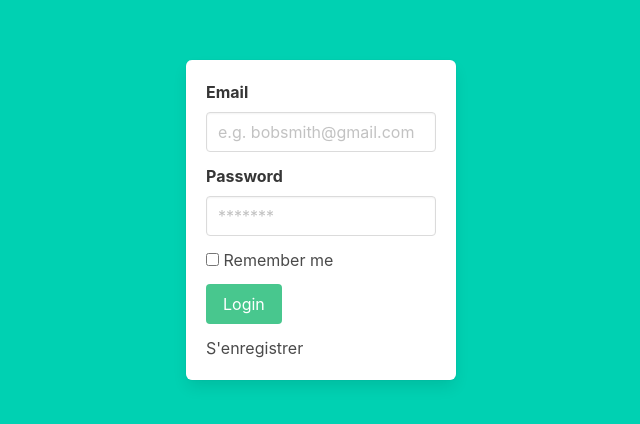
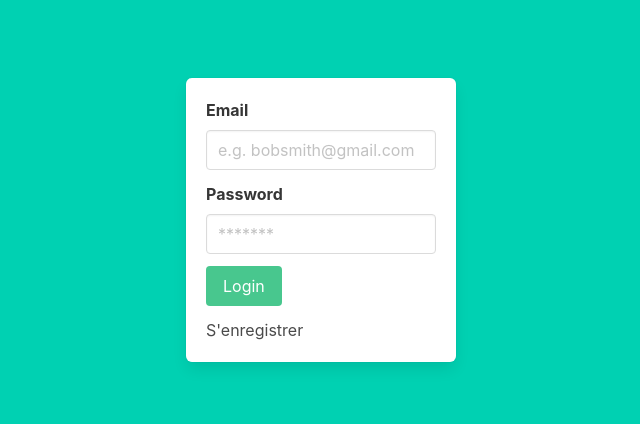
Before and after one commit to hproux/cohop, a Vue app: page /login in a window 1280 px wide. Shown: the part 180-604 px from the top of the page, without its empty margins (319-959 px from the left). Built offline with nearby package versions, Linux system fonts and the light colour scheme.

Commit message:
ajout nom des membres devant les messages

```diff
--- a/src/components/ConvDetail.vue
+++ b/src/components/ConvDetail.vue
@@ -15,7 +15,7 @@
           </p>
         </div>
         <a v-for="message in messages" class="panel-block messageBox">
-          {{message.message}}
+          <p class="nomMember tag is-light">{{getName(message)}}</p>{{message.message}}
           <button @click="afficherModal(message)" class="button is-warning is-small is-rounded is-outlined">
             <span>Modifier</span>
           </button>
@@ -116,6 +116,7 @@ export default {
         })
       },
       modifierMessage : function(){
+        console.log(this.currentmessage);
         axios.put('channels/'+this.id+'/posts/'+this.currentmessage.id,{
           message : this.messageModif,
         })
@@ -192,6 +193,9 @@ export default {
       fermerModalModif: function(){
         this.isModalModifShow = false
       },
+      getName:function(memberId){
+          return this.$store.state.members.find(elem => elem.id === memberId.member_id).fullname;
+      },
     },
     created: function(){
       if(this.$route.query.titre!=undefined && this.$route.query.id!=undefined){
@@ -200,10 +204,6 @@ export default {
         this.id = this.$route.query.id;
         axios.get('channels/'+this.id+'/posts')
         .then((response)=>{
-        /*if(response.data.length==0){
-        this.$router.push('/');
-      }*/
-
           this.messages = response.data;
         })
         .catch((error)=>{
@@ -219,6 +219,10 @@ export default {
 
 <!-- Add "scoped" attribute to limit CSS to this component only -->
 <style scoped>
+  .nomMember{
+    margin-right: 1%;
+  }
+
   .panelConv{
     padding-bottom: 3%;
   }
--- a/src/components/Conversations.vue
+++ b/src/components/Conversations.vue
@@ -54,7 +54,6 @@ export default {
   },
   methods:{
     voirConversation: function(param){
-      console.log(param)
       this.$router.push({ name: 'ConvDetail', query: { titre: param.topic, id : param.id, tags : param.label}})
     },
     creerConversation: function(){
--- a/src/components/Login.vue
+++ b/src/components/Login.vue
@@ -13,12 +13,6 @@
                 <div class="field">
                   <label for="" class="label">Password</label>
                   <input type="password" v-model='password' placeholder="*******" class="input" name="password" required>
-                </div>
-                <div class="field">
-                  <label for="checkbox" class="checkbox">
-                    <input id="checkbox" type="checkbox">
-                    Remember me
-                  </label>
                 </div>
                 <div class="field">
                   <button class="button is-success">
@@ -44,6 +38,9 @@ export default {
   props: {
     msg: String
   },
+  created:function(){
+    this.$store.commit('disconnect');
+  },
   data() {
     return {
       email : null,
@@ -58,7 +55,6 @@ export default {
           password : this.password
         })
         .then((response)=>{
-          console.log(response)
           this.$store.commit("setToken",response.data.token)
           this.$store.commit("setId",response.data.member.id)
           this.$store.commit("changeConnectionState")
```
Lines whose indentation alone changed are shown as unchanged.
